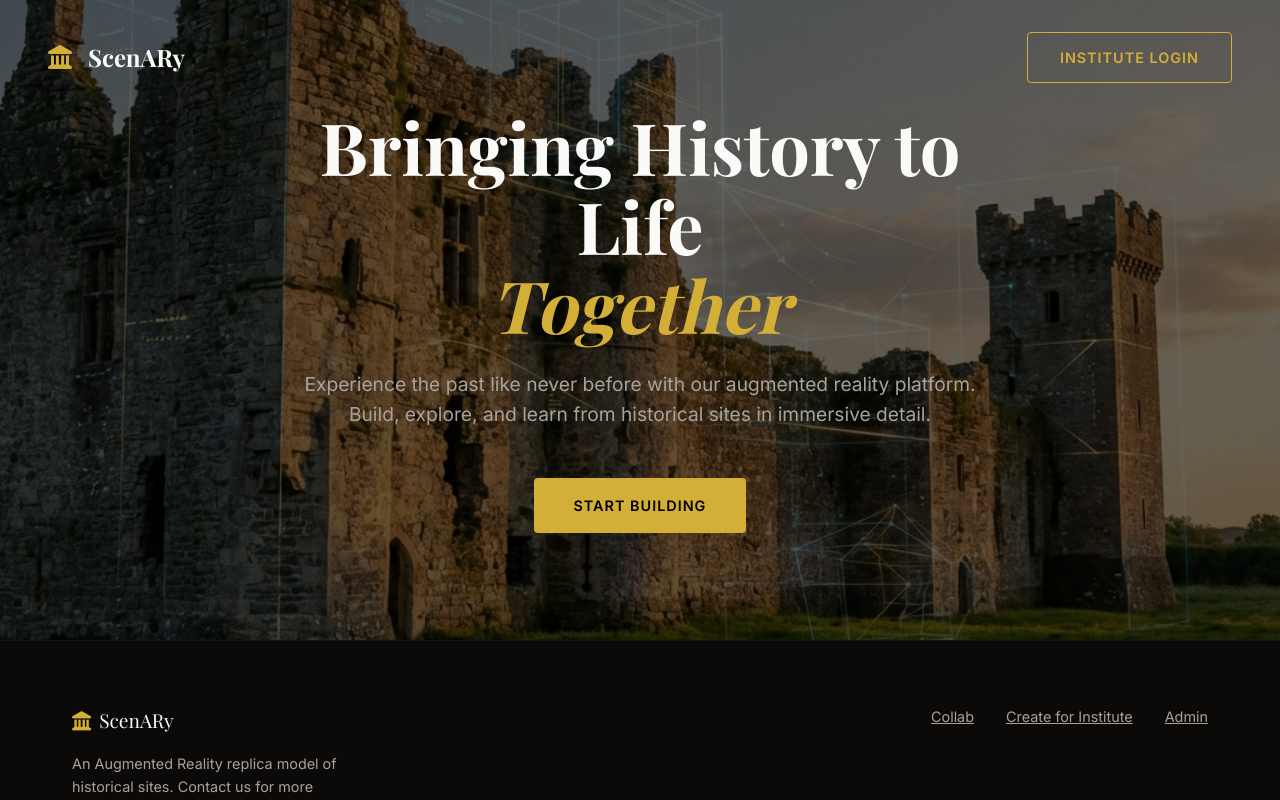
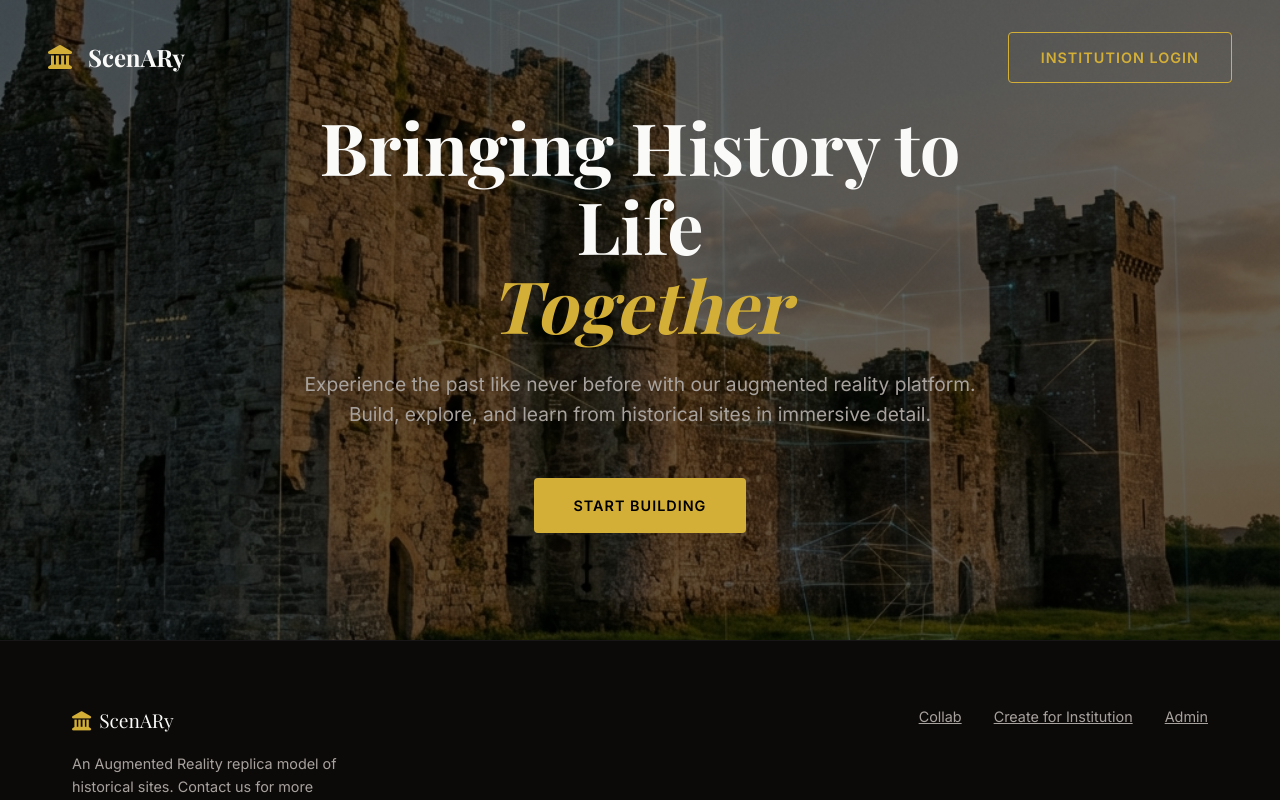
Before and after one commit to itsAnthonySaavedra/Project-ScenARy, a React (Vite) app in the folder web-portal/: page / in a window 1280 px wide. Shown: the top 800 px of the page. Built offline with nearby package versions, Linux system fonts and the light colour scheme; no server answers.

Commit message:
Renamed institute to institution and added files. Renamed institute to institution and added files.

```diff
--- a/web-portal/public/assets/js/admin.js
+++ b/web-portal/public/assets/js/admin.js
@@ -1,3 +1,5 @@
+/* eslint-disable no-unused-vars */
+
 function switchAdminView(viewName) {
     const views = document.querySelectorAll('.admin-view');
     views.forEach(view => view.style.display = 'none');
--- a/web-portal/public/assets/js/dashboard.js
+++ b/web-portal/public/assets/js/dashboard.js
@@ -1,3 +1,6 @@
+/* global Chart */
+/* eslint-disable no-unused-vars */
+
 function switchDashboardView(viewName) {
     const views = document.querySelectorAll('.dashboard-view');
     views.forEach(view => view.style.display = 'none');
--- a/web-portal/src/components/layout/Layout.jsx
+++ b/web-portal/src/components/layout/Layout.jsx
@@ -39,7 +39,7 @@ const Layout = ({ role }) => {
 };
 
 Layout.propTypes = {
-    role: PropTypes.oneOf(['admin', 'institute']).isRequired,
+    role: PropTypes.oneOf(['admin', 'institution']).isRequired,
 };
 
 export default Layout;
--- a/web-portal/src/components/layout/Sidebar.tsx
+++ b/web-portal/src/components/layout/Sidebar.tsx
@@ -6,12 +6,12 @@ import { doc, getDoc } from "firebase/firestore";
 import { db } from "../../lib/firebase";
 
 interface SidebarProps {
-  role?: "admin" | "institute";
+  role?: "admin" | "institution";
 }
 
 const Sidebar: React.FC<SidebarProps> = ({ role: initialRole }) => {
   const { currentUser, logout } = useAuth();
-  const [role, setRole] = useState<"admin" | "institute">(
+  const [role, setRole] = useState<"admin" | "institution">(
     (initialRole?.toLowerCase() as any) || "admin",
   );
   const [displayName, setDisplayName] = useState("Loading...");
@@ -29,8 +29,8 @@ const Sidebar: React.FC<SidebarProps> = ({ role: initialRole }) => {
           const data = snap.data();
           const userRole = (data.role as string).toLowerCase() as
             | "admin"
-            | "institute";
-          setRole(userRole === "admin" ? "admin" : "institute");
+            | "institution";
+          setRole(userRole === "admin" ? "admin" : "institution");
 
           setDisplayName(data.name || "User");
         }
@@ -54,7 +54,7 @@ const Sidebar: React.FC<SidebarProps> = ({ role: initialRole }) => {
     { path: "/admin/settings", icon: "fa-cog", label: "Settings" },
   ];
 
-  const instituteLinks = [
+  const institutionLinks = [
     { path: "/institution/dashboard", icon: "fa-home", label: "Dashboard" },
     {
       path: "/institution/content",
@@ -72,7 +72,7 @@ const Sidebar: React.FC<SidebarProps> = ({ role: initialRole }) => {
     { path: "/institution/profile", icon: "fa-user", label: "Profile" },
   ];
 
-  const links = role === "admin" ? adminLinks : instituteLinks;
+  const links = role === "admin" ? adminLinks : institutionLinks;
 
   return (
     <aside className={styles.sidebar}>
@@ -85,9 +85,7 @@ const Sidebar: React.FC<SidebarProps> = ({ role: initialRole }) => {
           <span
             style={{ fontSize: "0.8rem", color: "var(--color-text-muted)" }}
           >
-            {role === "admin"
-                ? "Admin"
-                : "Content Creator"}
+            {role === "admin" ? "Admin" : "Institution"}
           </span>
         </div>
         <button className={styles.btnLogout} title="Logout" onClick={logout}>
--- a/web-portal/src/pages/Landing.jsx
+++ b/web-portal/src/pages/Landing.jsx
@@ -22,7 +22,7 @@ const Landing = () => {
         </div>
         <div className="nav-links">
           <Link to="/login?type=institution" className={styles.btnOutline}>
-            Institute Login
+            Institution Login
           </Link>
         </div>
       </nav>
@@ -76,7 +76,7 @@ const Landing = () => {
           </div>
           <div className={styles.footerLinks}>
             <Link to="/collab">Collab</Link>
-            <a href="#">Create for Institute</a>
+            <a href="#">Create for Institution</a>
             <Link to="/login?type=admin">Admin</Link>
           </div>
         </div>
--- a/web-portal/src/pages/auth/Login.tsx
+++ b/web-portal/src/pages/auth/Login.tsx
@@ -98,7 +98,7 @@ const Login: React.FC = () => {
                 type="email"
                 className={styles.formControl}
                 placeholder={
-                  isAdmin ? "admin@scenary.com" : "contact@institute.com"
+                  isAdmin ? "admin@scenary.com" : "contact@institution.com"
                 }
                 value={email}
                 onChange={(e) => setEmail(e.target.value)}
@@ -127,7 +127,7 @@ const Login: React.FC = () => {
             >
               {loading
                 ? "Logging in..."
-                : `Login as ${isAdmin ? "Admin" : "Institute"}`}
+                : `Login as ${isAdmin ? "Admin" : "Institution"}`}
             </button>
           </form>
 
```
